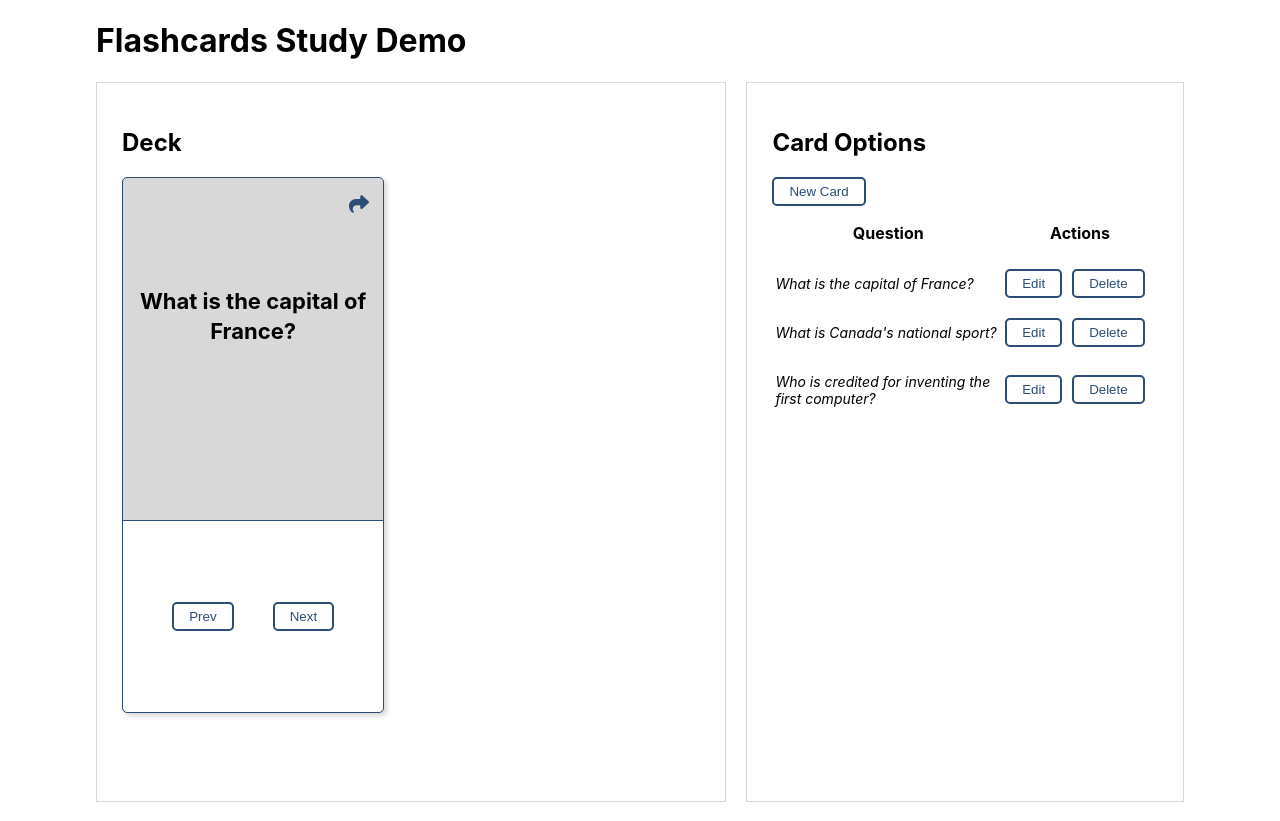
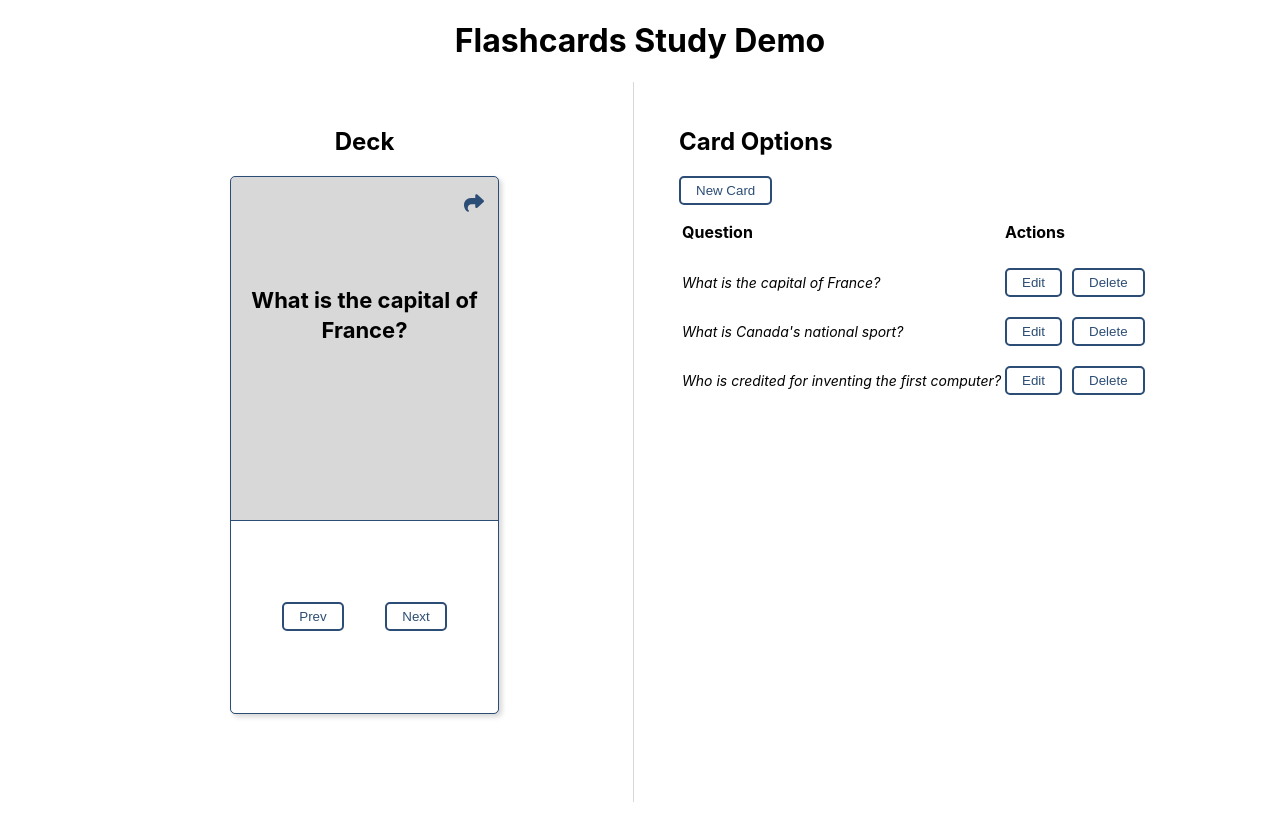
Before and after one commit to SofPan/flashcards, a React (Create React App) app: page / in a window 1280 px wide. Built offline with nearby package versions, Linux system fonts and the light colour scheme.

Commit message:
finalize styles desktop

```diff
--- a/src/cards/Card.module.css
+++ b/src/cards/Card.module.css
@@ -1,6 +1,6 @@
 .flashcard{
     height: 80%;
-    width: 45%;
+    width: 55%;
     border: 1px solid #2c4d75;
     display: flex;
     flex-direction: column;
--- a/src/index.css
+++ b/src/index.css
@@ -18,32 +18,37 @@ main{
   height: 100vh;
 }
 
+h1{
+  text-align: center;
+}
+
 .flex{
   display: flex;
 }
 
 .main-container{
   width: 100%;
-  justify-content: space-between;
+  justify-content: space-around;
   height: 90%;
+  margin: 0 auto;
 }
 
 .cards-container{
   flex-direction: column;
+  align-items: center;
   max-width: 700px;
-  width: 60%;
   margin-right: 20px;
+  border-right: 1px solid #d8d8d8;
 }
 
 .options-container{
-  max-width: 460px;
-  width: 40%;
+  max-width: 480px;
 }
 
 .inner{
   max-height: 100%;
   padding: 25px;
-  border: 1px solid #d8d8d8;
+  width: 50%;
 }
 
 button{
--- a/src/tables/CardTable.js
+++ b/src/tables/CardTable.js
@@ -14,10 +14,10 @@ const CardTable = (props) => {
                 {props.cards.length > 0 ? (
                     props.cards.map((card) => (
                         <tr key={card.id}>
-                            <td className={styles.w60}>
+                            <td>
                                 <p>{card.question}</p>
                             </td>
-                            <td className={styles.w40}>
+                            <td>
                                 <button
                                     onClick={() => {
                                         props.editCard(card)
--- a/src/tables/Table.module.css
+++ b/src/tables/Table.module.css
@@ -1,6 +1,7 @@
 thead th{
     padding-bottom: 15px;
     padding-top: 15px;
+    text-align: left;
 }
 
 tbody button{
@@ -10,11 +11,3 @@ tbody button{
 tbody p{
     font-size: 14px;
 }
-
-.w60{
-    width: 60%;
-}
-
-.w40{
-    width: 40%;
-}
```
